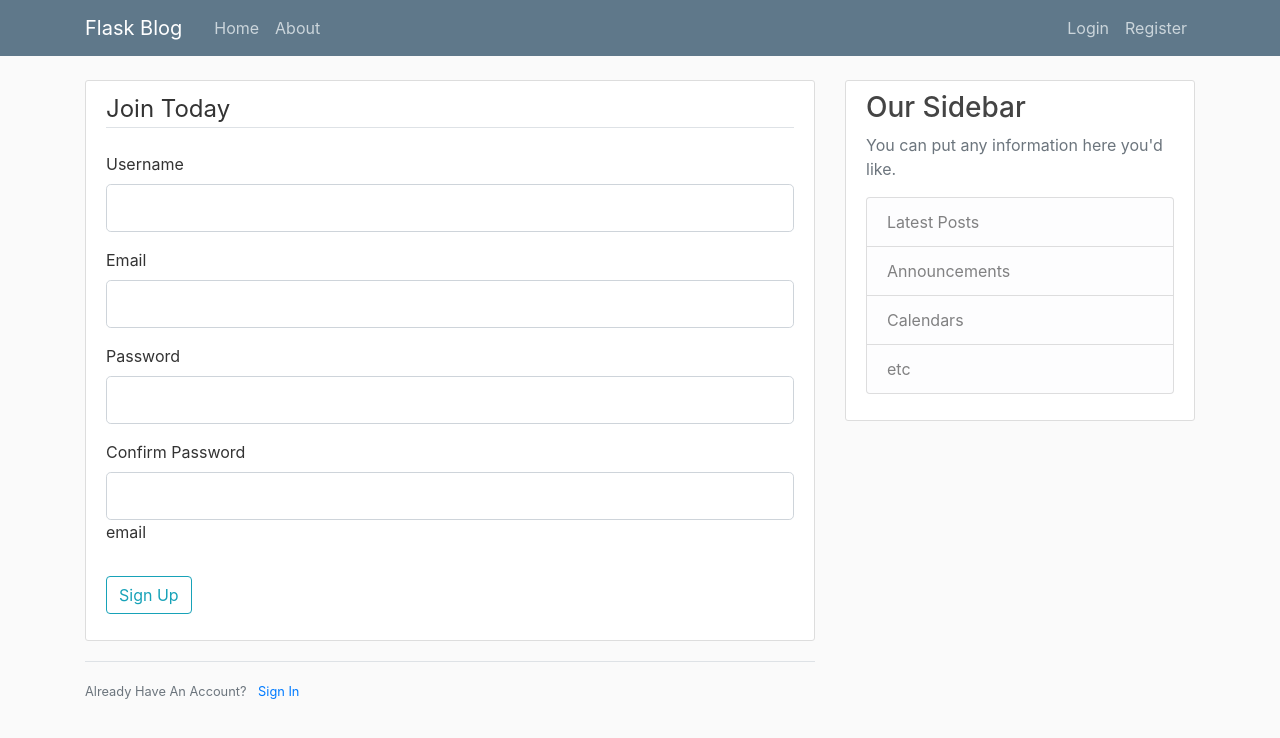
After one commit to adonayab/flaskblog, a Flask app: page /register in a window 1280 px wide. The commit adds this page. Shown: the top 738 px of the page. Run offline with Flask 2, Linux system fonts and the light colour scheme; some libraries are stand-ins or nearby versions.

Commit message:
Created login and register

```diff
--- a/flaskblog.py
+++ b/flaskblog.py
@@ -1,5 +1,8 @@
-from flask import Flask, render_template, url_for
+from flask import Flask, render_template, url_for, flash, redirect
+from forms import RegistrationForm, LoginForm
 app = Flask(__name__)
+
+app.config['SECRET_KEY'] = '291fb91e807325c3f6630a897751cc6f'
 
 posts = [
     {
@@ -28,5 +31,26 @@ def about():
     return render_template('about.html', title='about')
 
 
+@app.route("/register", methods=['GET', 'POST'])
+def register():
+    form = RegistrationForm()
+    if form.validate_on_submit():
+        flash(f'Account created for {form.username.data}!', 'success')
+        return redirect(url_for('home'))
+    return render_template('register.html', title='Register', form=form)
+
+
+@app.route("/login", methods=['GET', 'POST'])
+def login():
+    form = LoginForm()
+    if form.validate_on_submit():
+        if form.email.data == "admin@blog.com" and form.password.data == 'password':
+            flash('You have logged in!', 'success')
+            return redirect(url_for('home'))
+        else:
+            flash('Login Unsuccessful. Please check username and password', 'danger')
+    return render_template('login.html', title='Login', form=form)
+
+
 if __name__ == '__main__':
     app.run(debug=True)
--- /dev/null
+++ b/forms.py
@@ -0,0 +1,19 @@
+from flask_wtf import FlaskForm
+from wtforms import StringField, PasswordField, SubmitField, BooleanField
+from wtforms.validators import DataRequired, Length, Email, EqualTo
+
+
+class RegistrationForm(FlaskForm):
+    username = StringField('Username', validators=[DataRequired(), Length(min=2, max=20)])
+    email = StringField('Email', validators=[DataRequired(), Email()])
+    password = PasswordField('Password', validators=[DataRequired()])
+    confirm_password = PasswordField('Confirm Password', validators=[
+                                     DataRequired(), EqualTo('password')])
+    submit = SubmitField('Sign Up')
+
+
+class LoginForm(FlaskForm):
+    email = StringField('Email', validators=[DataRequired(), Email()])
+    password = PasswordField('Password', validators=[DataRequired()])
+    remember = BooleanField('Remember Me')
+    submit = SubmitField('Login')
--- a/templates/layout.html
+++ b/templates/layout.html
@@ -1,7 +1,6 @@
 <!DOCTYPE html>
 <html lang="en" dir="ltr">
   <head>
-    <meta charset="utf-8">
     <meta charset="utf-8">
     <meta name="viewport" content="width=device-width, initial-scale=1, shrink-to-fit=no">
 
@@ -27,13 +26,13 @@
           </button>
           <div class="collapse navbar-collapse" id="navbarToggle">
             <div class="navbar-nav mr-auto">
-              <a class="nav-item nav-link" href="/">Home</a>
-              <a class="nav-item nav-link" href="/about">About</a>
+              <a class="nav-item nav-link" href="{{ url_for('home') }}">Home</a>
+              <a class="nav-item nav-link" href="{{ url_for('about') }}">About</a>
             </div>
             <!-- Navbar Right Side -->
             <div class="navbar-nav">
-              <a class="nav-item nav-link" href="/login">Login</a>
-              <a class="nav-item nav-link" href="/register">Register</a>
+              <a class="nav-item nav-link" href="{{ url_for('login') }}">Login</a>
+              <a class="nav-item nav-link" href="{{ url_for('register') }}">Register</a>
             </div>
           </div>
         </div>
@@ -42,6 +41,15 @@
     <main role="main" class="container">
       <div class="row">
         <div class="col-md-8">
+          {% with messages = get_flashed_messages(with_categories=true)%}
+          {% if messages %}
+            {% for categorey, message in messages %}
+              <div class="alert alert-{{ category }}">
+                {{ message }}
+              </div>
+            {% endfor %}
+          {% endif %}
+          {% endwith %}
           {% block content %}{% endblock %}
         </div>
         <div class="col-md-4">
--- /dev/null
+++ b/templates/register.html
@@ -0,0 +1,78 @@
+{% extends "layout.html" %}
+{% block content %}
+  <div class="content-section">
+    <form action="" method="post">
+      {{ form.hidden_tag() }}
+      <fieldset class="form-group">
+        <legend class="border-bottom mb-4">Join Today</legend>
+        <div class="form-group">
+          {{ form.username.label(class="form-control-label") }}
+
+          {% if form.username.errors %}
+            {{ form.username(class="form-control form-control-lg is-invalid") }}
+            <div class="invalid-feedback">
+              {% for error in form.username.errors %}
+                <span>{{ error }}</span>
+              {% endfor %}
+            </div>
+          {% else %}
+            {{ form.username(class="form-control form-control-lg") }}
+          {% endif %}
+
+        </div>
+        <div class="form-group">
+          {{ form.email.label(class="form-control-label") }}
+          {% if form.email.errors %}
+            {{ form.email(class="form-control form-control-lg is-invalid") }}
+            <div class="invalid-feedback">
+              {% for error in form.email.errors %}
+                <span>{{ error }}</span>
+              {% endfor %}
+            </div>
+          {% else %}
+            {{ form.email(class="form-control form-control-lg") }}
+          {% endif %}
+        </div>
+        <div class="form-group">
+          {{ form.password.label(class="form-control-label") }}
+          {% if form.password.errors %}
+            {{ form.password(class="form-control form-control-lg is-invalid") }}
+            <div class="invalid-feedback">
+              {% for error in form.password.errors %}
+                <span>{{ error }}</span>
+              {% endfor %}
+            </div>
+          {% else %}
+            {{ form.password(class="form-control form-control-lg") }}
+          {% endif %}
+        </div>
+        <div class="form-group">
+          {{ form.confirm_password.label(class="form-control-label") }}
+          {% if form.confirm_password.errors %}
+            {{ form.confirm_password(class="form-control form-control-lg is-invalid") }}
+            <div class="invalid-feedback">
+              {% for error in form.confirm_password.errors %}
+                <span>{{ error }}</span>
+              {% endfor %}
+            </div>
+          {% else %}
+            {{ form.confirm_password(class="form-control form-control-lg") }}
+          {% endif %}
+          email
+        </div>
+      </fieldset>
+      <div class="form-group">
+        {{ form.submit(class="btn btn-outline-info")}}
+      </div>
+
+    </form>
+
+  </div>
+  <div class="border-top pt-3">
+    <small class='text-muted'>
+      Already Have An Account?
+      <a class="ml-2" href="{{ url_for ('login')}}">Sign In</a>
+    </small>
+
+  </div>
+{% endblock content %}
```
Also changed, not shown: templates/login.html (added, +59 -0 lines).
